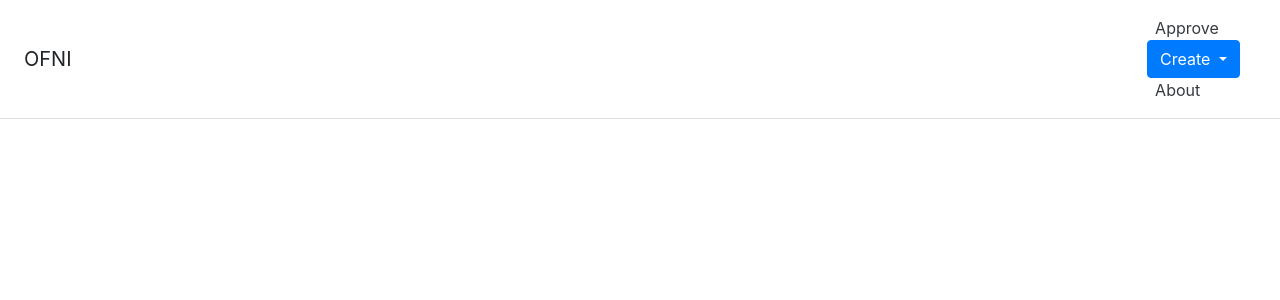
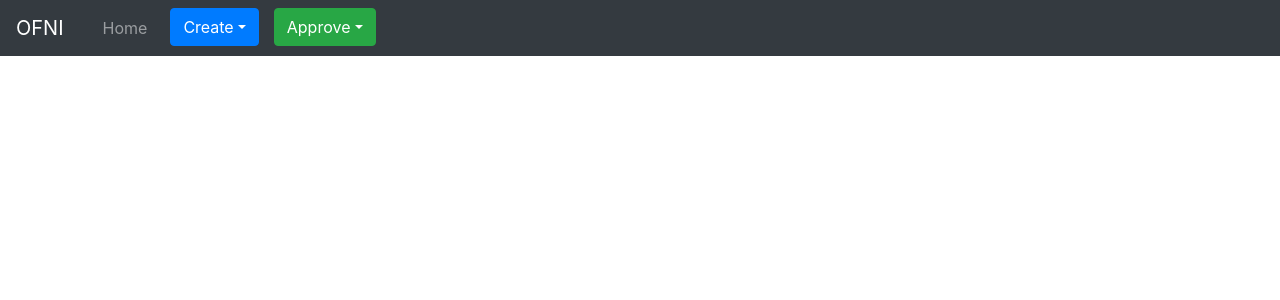
Before and after one commit to sampiecz/467_ASS4_PROTO, a PHP site: page /header.html in a window 1280 px wide. Shown: the top 300 px of the page. Run offline with PHP 8.4, Linux system fonts and the light colour scheme.

Commit message:
Redid theme. Header and footer look better. Dropdowns now let you get to each page.

```diff
--- /dev/null
+++ b/css/carousel.css
@@ -0,0 +1,91 @@
+/* GLOBAL STYLES
+-------------------------------------------------- */
+/* Padding below the footer and lighter body text */
+
+body {
+  padding-top: 3rem;
+  padding-bottom: 3rem;
+  color: #5a5a5a;
+}
+
+
+/* CUSTOMIZE THE CAROUSEL
+-------------------------------------------------- */
+
+/* Carousel base class */
+.carousel {
+  margin-bottom: 4rem;
+}
+/* Since positioning the image, we need to help out the caption */
+.carousel-caption {
+  bottom: 3rem;
+  z-index: 10;
+}
+
+/* Declare heights because of positioning of img element */
+.carousel-item {
+  height: 32rem;
+  background-color: #777;
+}
+.carousel-item > img {
+  position: absolute;
+  top: 0;
+  left: 0;
+  min-width: 100%;
+  height: 32rem;
+}
+
+
+/* MARKETING CONTENT
+-------------------------------------------------- */
+
+/* Center align the text within the three columns below the carousel */
+.marketing .col-lg-4 {
+  margin-bottom: 1.5rem;
+  text-align: center;
+}
+.marketing h2 {
+  font-weight: 400;
+}
+.marketing .col-lg-4 p {
+  margin-right: .75rem;
+  margin-left: .75rem;
+}
+
+
+/* Featurettes
+------------------------- */
+
+.featurette-divider {
+  margin: 5rem 0; /* Space out the Bootstrap <hr> more */
+}
+
+/* Thin out the marketing headings */
+.featurette-heading {
+  font-weight: 300;
+  line-height: 1;
+  letter-spacing: -.05rem;
+}
+
+
+/* RESPONSIVE CSS
+-------------------------------------------------- */
+
+@media (min-width: 40em) {
+  /* Bump up size of carousel content */
+  .carousel-caption p {
+    margin-bottom: 1.25rem;
+    font-size: 1.25rem;
+    line-height: 1.4;
+  }
+
+  .featurette-heading {
+    font-size: 50px;
+  }
+}
+
+@media (min-width: 62em) {
+  .featurette-heading {
+    margin-top: 7rem;
+  }
+}
--- /dev/null
+++ b/css/header.css
@@ -0,0 +1,4 @@
+/* Make nav buttons spaced more appropriately */
+.nav-item {
+    margin-left: 15px;
+}
--- a/header.html
+++ b/header.html
@@ -1,32 +1,52 @@
-<!DOCTYPE html>
-<html>
+<!doctype html>
+<html lang="en">
   <head>
-        <!-- Uh. It's a title. Not much more to say. -->
-        <title></title>
-        <!-- Uh. It's a description. Not much more to say. -->
-        <meta name="description" content="">
-        <!-- Hey Google & Bing, index us pls -->
-        <meta name="robots" content="all, index, follow">
-        <!-- Make the screen responsive accross different devices -->
-        <meta name="viewport" content="width=device-width, initial-scale=1">
-        <!-- Include BS4 CSS -->
-        <link rel="stylesheet" href="https://stackpath.bootstrapcdn.com/bootstrap/4.1.3/css/bootstrap.min.css" />
+    <meta charset="utf-8">
+    <meta name="viewport" content="width=device-width, initial-scale=1, shrink-to-fit=no">
+    <title>OFNI</title>
+
+    <!-- Bootstrap core CSS -->
+	<link rel="stylesheet" href="https://stackpath.bootstrapcdn.com/bootstrap/4.1.3/css/bootstrap.min.css" integrity="sha384-MCw98/SFnGE8fJT3GXwEOngsV7Zt27NXFoaoApmYm81iuXoPkFOJwJ8ERdknLPMO" crossorigin="anonymous">
+
+    <!-- Custom styles for this template -->
+    <link href="css/carousel.css" rel="stylesheet">
+    <link href="css/header.css" rel="stylesheet">
+    <link href="css/footer.css" rel="stylesheet">
   </head>
   <body>
-		<div class="d-flex flex-column flex-md-row align-items-center p-3 px-md-4 mb-3 bg-white border-bottom box-shadow">
-		  <h5 class="my-0 mr-md-auto font-weight-normal">OFNI</h5>
-		  <nav class="my-2 my-md-0 mr-md-3">
-			 <a class="p-2 text-dark" href="#">Approve</a>
+
+    <header>
+      <nav class="navbar navbar-expand-md navbar-dark fixed-top bg-dark">
+        <a class="navbar-brand" href="#">OFNI</a>
+        <button class="navbar-toggler" type="button" data-toggle="collapse" data-target="#navbarCollapse" aria-controls="navbarCollapse" aria-expanded="false" aria-label="Toggle navigation">
+          <span class="navbar-toggler-icon"></span>
+        </button>
+        <div class="collapse navbar-collapse" id="navbarCollapse">
+          <ul class="navbar-nav mr-auto">
+            <li class="nav-item">
+              <a class="nav-link" href="#">Home <span class="sr-only">(current)</span></a>
+            </li>
+            <li class="nav-item">
 				<div class="dropdown">
-			  <button type="button" class="btn btn-primary dropdown-toggle" data-toggle="dropdown">
-			    Create
-			  </button>
+					<button type="button" class="btn btn-primary dropdown-toggle" data-toggle="dropdown">Create</button>
 					<div class="dropdown-menu">
 						<a class="dropdown-item" href="create_a_new_artist.php">Create Artist</a>
 						<a class="dropdown-item" href="create_a_new_band.php">Create Band</a>
 						<a class="dropdown-item" href="create_a_new_event.php">Create Event</a>
 					</div>
 				</div>
-			<a class="p-2 text-dark" href="about.php">About</a>
+            </li>
+			<li class="nav-item">
+				<div class="dropdown">
+					<button type="button" class="btn btn-success dropdown-toggle" data-toggle="dropdown">Approve</button>
+					<div class="dropdown-menu">
+						<a class="dropdown-item" href="approve_event.php">Approve event</a>
+					</div>
+				</div>
+            </li>
+          </ul>
+        </div>
       </nav>
-		</div>
+    </header>
+
+    <main role="main" style="padding-top: 100px;">
```
Also changed, not shown: create_a_new_artist.php (+9 -3 lines), footer.html (+14 -29 lines), css/footer.css (added). Lines whose indentation alone changed are shown as unchanged.
